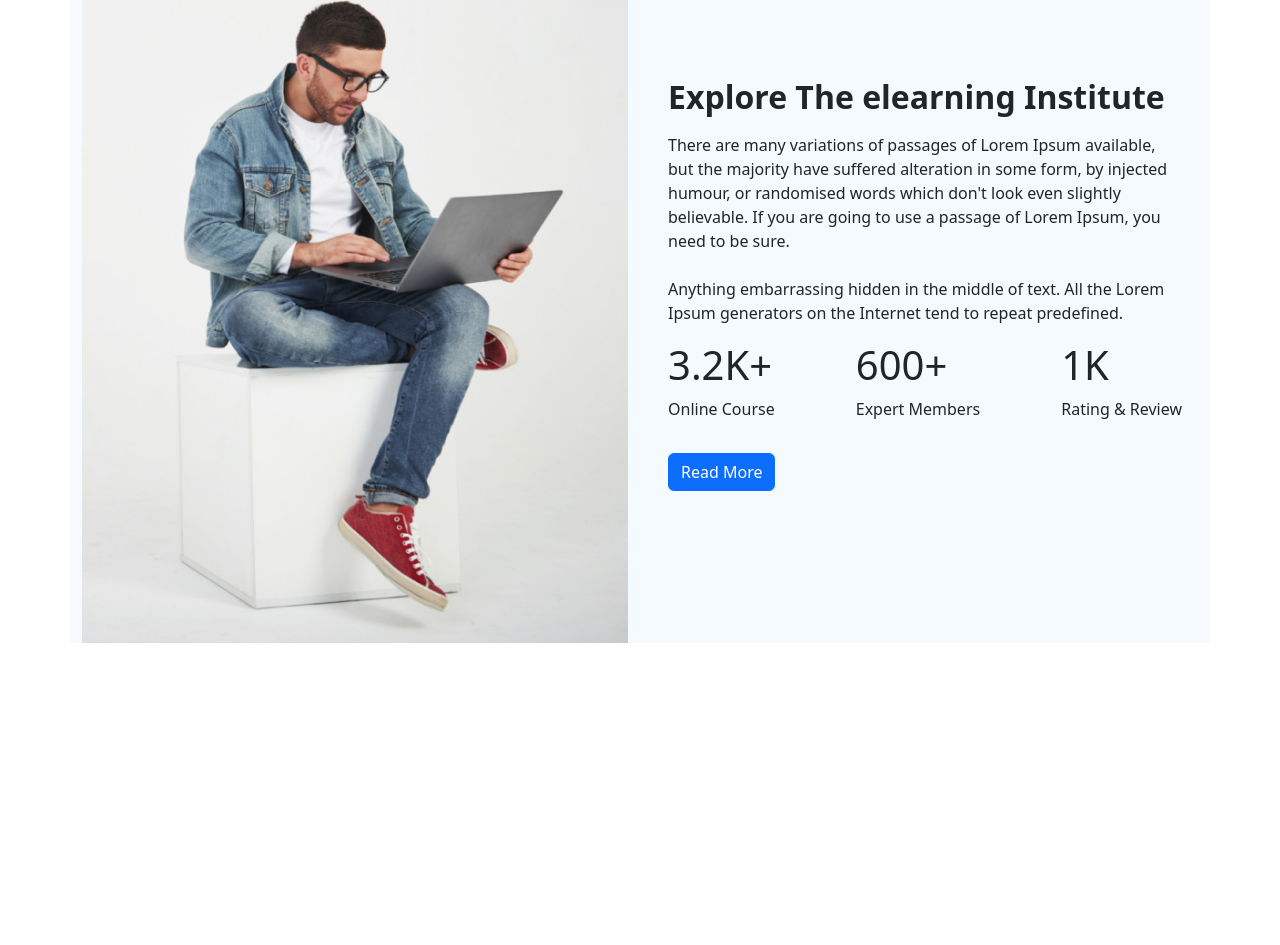
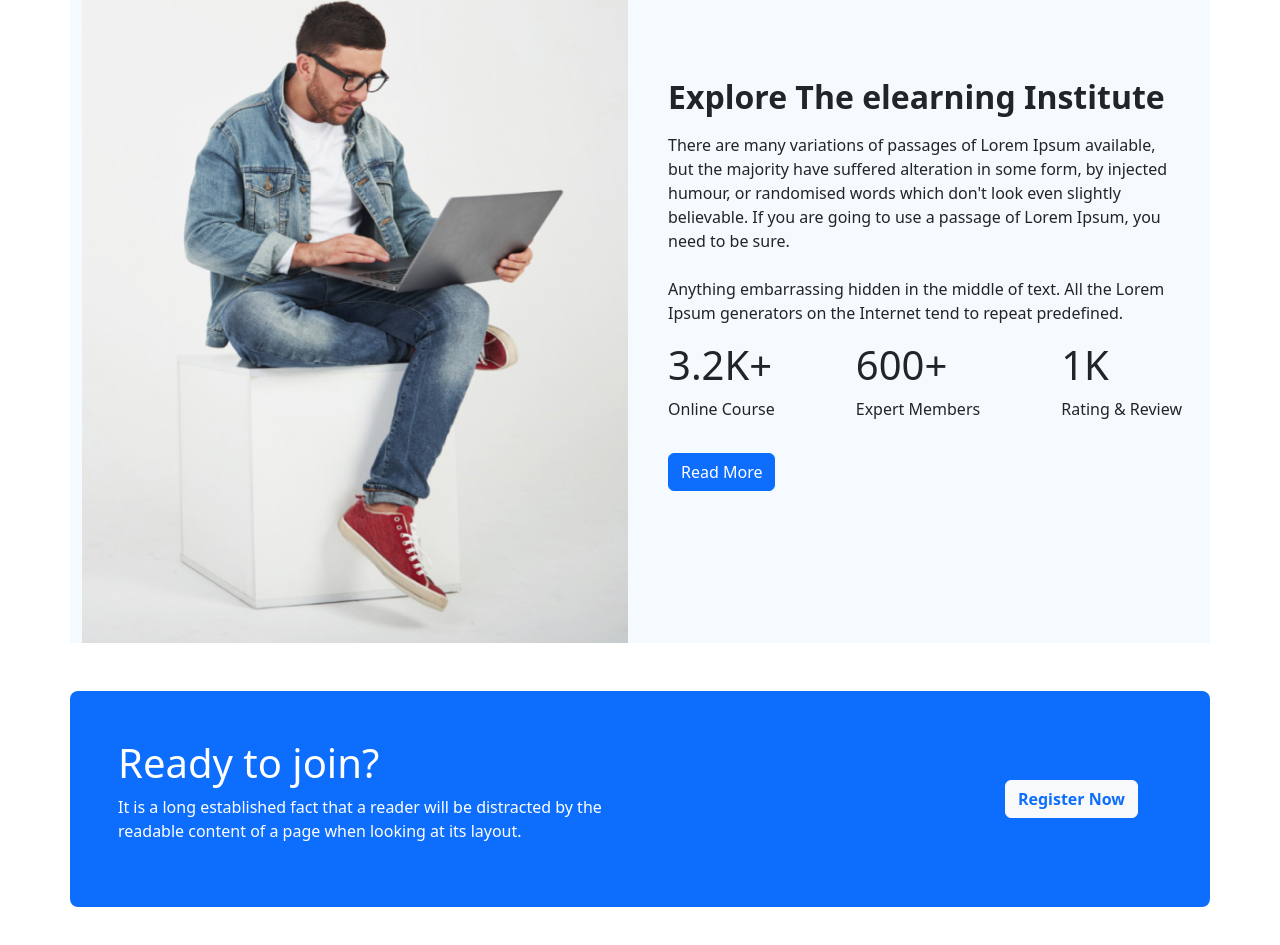
Before and after one commit to adnanhjoy/Edu-Tech, a plain HTML site: page index.html in a window 1280 px wide. Shown: the part 1718-2663 px from the top of the page. Before the commit the page ends 2409 px from the top, so only its background shows below. Drawn offline with nearby package versions, Linux system fonts and the light colour scheme.

Commit message:
reg section

```diff
--- a/index.html
+++ b/index.html
@@ -251,6 +251,23 @@
                 </div>
             </div>
         </section>
+
+        <section class="my-5">
+            <div class="row bg-primary rounded-3">
+                <div class=" row p-5 d-flex justify-content-center align-items-center">
+                    <div class="col-lg-6 col-md-12 col-sm-12 text-white">
+                        <h1>Ready to join?</h1>
+                        <p>It is a long established fact that a reader will be distracted by the readable content of a
+                            page
+                            when
+                            looking at its layout.</p>
+                    </div>
+                    <div class="col-lg-6 col-md-12 col-sm-12 d-flex justify-content-end">
+                        <button class="btn btn-light text-primary fw-bold">Register Now</button>
+                    </div>
+                </div>
+            </div>
+        </section>
     </main>
 
 
```
